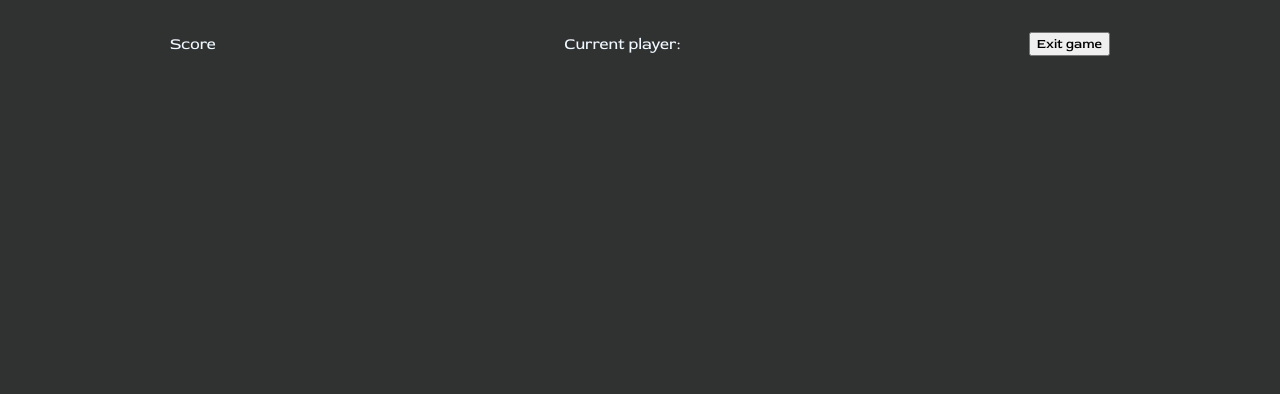
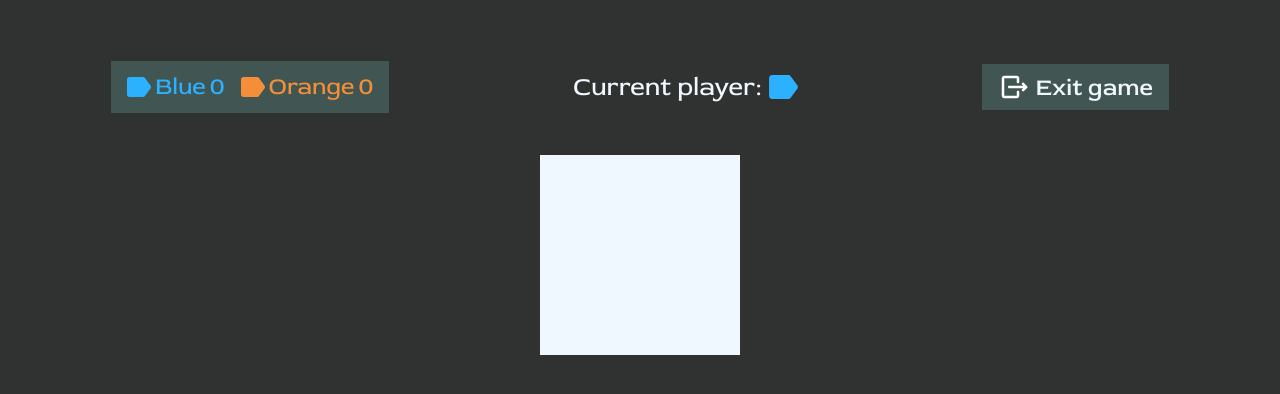
Before and after one commit to 4ergert/memory-game, a website built with Vite: page pages/memory-game.html in a window 1280 px wide. Built offline with nearby package versions, Linux system fonts and the light colour scheme.

Commit message:
fix: refactor theme system and fix null reference in settings
- Fix null reference bug in showSelectedPlayer by extracting playerLabel variable
- Add setTheme() method to Theme class to apply theme CSS classes dynamically
- Update memory-game initialization to apply stored theme on page load

```diff
--- a/pages/memory-game.html
+++ b/pages/memory-game.html
@@ -7,23 +7,36 @@
 </head>
 <body class="memory_game_body">
 
-  <main class="memory_game_content">
 
     <header class="memory_game_header">
-      <section class="scoreBoard">
-        Score
+      <section class="score_board">
+        <div class="blue_player">
+          <img src="../public/assets/icons/blue-code-label.svg" alt="blue player label">
+          Blue
+          <span class="blue_player_score">0</span>
+        </div>
+
+        <div class="orange_player">
+          <img src="../public/assets/icons/orange-code-label.svg" alt="orange player label">
+          Orange
+          <span class="orange_player_score">0</span>
+        </div>
       </section>
 
-      <section class="currentPlayer">
-        Current player:
+      <section class="current_player">
+        Current player: <img src="../public/assets/icons/blue-code-label.svg" alt="current player label" id="currentPlayer">
       </section>
 
-      <button class="exitButton">
+      <button class="exit_button">
+        <img src="../public/assets/icons/exit.svg" alt="exit icon">
         Exit game
       </button>
     </header>
 
-  </main>
+    <section class="memory_game_board">
+
+    </section>
+
 
 <script type="module" src="../src/main.ts"></script>
 </body>
--- a/src/main.ts
+++ b/src/main.ts
@@ -1,8 +1,20 @@
 import './styles/main.scss';
-import { renderCustomUnderline, initSettingsButtons, initSettingsSection } from './ts/settings/settings';
+import { renderCustomUnderline, initSettingsButtons, initSettingsSection, } from './ts/settings/settings';
+import { Theme } from './ts/components/theme.class';
+
+const theme = new Theme();
 
 if (document.body.classList.contains('settings')) {
   renderCustomUnderline();
   initSettingsSection();
   initSettingsButtons();
 }
+
+if (document.body.classList.contains('memory_game_body')) {
+  const selectedTheme = localStorage.getItem('selectedTheme');
+
+  if (selectedTheme) {
+    theme.setTheme(selectedTheme);
+    console.log(`Theme set to: ${selectedTheme}`);
+  }
+}
--- a/src/styles/pages/_memory-game.scss
+++ b/src/styles/pages/_memory-game.scss
@@ -5,14 +5,71 @@
     background-color: base.$dark;
     color: aliceblue;
     height: 100vh;
-    padding: 32px 170px;
+    padding: 61px 111px;
     box-sizing: border-box;
-    max-width: 1440px;
     margin: 0 auto;
+    display: flex;
+    flex-direction: column;
+    align-items: center;
+    gap: 42px;
   }
 
   &_header {
     display: flex;
     justify-content: space-between;
+    align-items: center;
+    width: 100%;
+  }
+
+  &_board {
+    width: 200px;
+    height: 200px;
+    background-color: aliceblue;
   }
 }
+
+.current_player {
+  display: flex;
+  align-items: center;
+  gap: 8px;
+  font-size: 26px;
+
+  img {
+    width: 29px;
+    height: 24px;
+  }
+}
+
+.score_board {
+  display: flex;
+  gap: 16px;
+  padding: 8px 16px;
+  background-color: #415652;
+}
+
+.blue_player {
+  color: #2bb1ff;
+}
+
+.orange_player {
+  color: #f58e39;
+}
+
+.blue_player,
+.orange_player {
+  display: flex;
+  align-items: center;
+  gap: 4px;
+  font-size: 24px;
+}
+
+.exit_button {
+  display: flex;
+  align-items: center;
+  gap: 8px;
+  padding: 8px 16px;
+  font-size: 24px;
+  color: aliceblue;
+  background-color: #415652;
+  border: none;
+}
--- /dev/null
+++ b/src/ts/components/theme.class.ts
@@ -0,0 +1,19 @@
+export class Theme {
+  backgroundColor = 'base.$dark';
+  playerOneColor = '#2bb1ff';
+  playerTwoColor = '#f58e39';
+  images = {
+    currentPlayerBlue: '../public/assets/icons/blue-code-label.svg',
+    currentPlayerOrange: '../public/assets/icons/orange-code-label.svg',
+  }
+
+  setTheme(themeName: string): void {
+    if (themeName === 'Code vibes theme') {
+      document.body.classList.add('code_vibes_theme');
+      document.body.classList.remove('gaming_theme');
+    } else if (themeName === 'Gaming theme') {
+      document.body.classList.add('gaming_theme');
+      document.body.classList.remove('code_vibes_theme');
+    }
+  }
+}
--- a/src/ts/settings/settings.ts
+++ b/src/ts/settings/settings.ts
@@ -106,6 +106,8 @@ function showThemeFeedback(button: HTMLButtonElement): void {
   replaceSlashWithUnderline('themePlayerDivider');
   selectionState.theme = true;
   updateStartButtonVisibility();
+
+  localStorage.setItem('selectedTheme', label);
 }
 
 /**
@@ -115,15 +117,18 @@ function showThemeFeedback(button: HTMLButtonElement): void {
  */
 function showSelectedPlayer(button: HTMLButtonElement): void {
   const selectedPlayer = document.getElementById('selectedPlayer');
+  const playerLabel = getButtonLabel(button) + ' player';
 
   if (selectedPlayer) {
-    selectedPlayer.textContent = getButtonLabel(button) + ' player';
+    selectedPlayer.textContent = playerLabel;
     selectedPlayer.style.fontWeight = '700';
   }
 
   replaceSlashWithUnderline('playerBoardDivider');
   selectionState.player = true;
   updateStartButtonVisibility();
+
+  localStorage.setItem('selectedPlayer', playerLabel);
 }
 
 /**
@@ -133,14 +138,17 @@ function showSelectedPlayer(button: HTMLButtonElement): void {
  */
 function showSelectedBoardSize(button: HTMLButtonElement): void {
   const selectedBoardSize = document.getElementById('selectedBoardSize');
+  const boardSizeLabel = getButtonLabel(button);
 
   if (selectedBoardSize) {
-    selectedBoardSize.textContent = getButtonLabel(button);
+    selectedBoardSize.textContent = boardSizeLabel;
     selectedBoardSize.style.fontWeight = '700';
   }
 
   selectionState.boardSize = true;
   updateStartButtonVisibility();
+
+  localStorage.setItem('selectedBoardSize', boardSizeLabel);
 }
 
 /**
```
Also changed, not shown: public/assets/icons/blue-code-label.svg (added), public/assets/icons/exit.svg (added), public/assets/icons/orange-code-label.svg (added).
